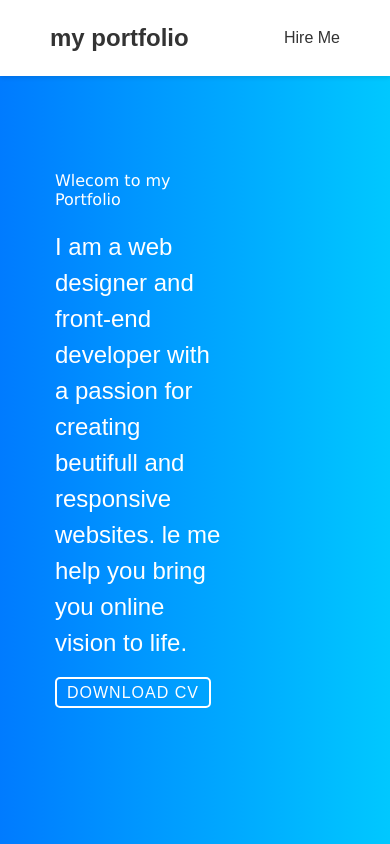
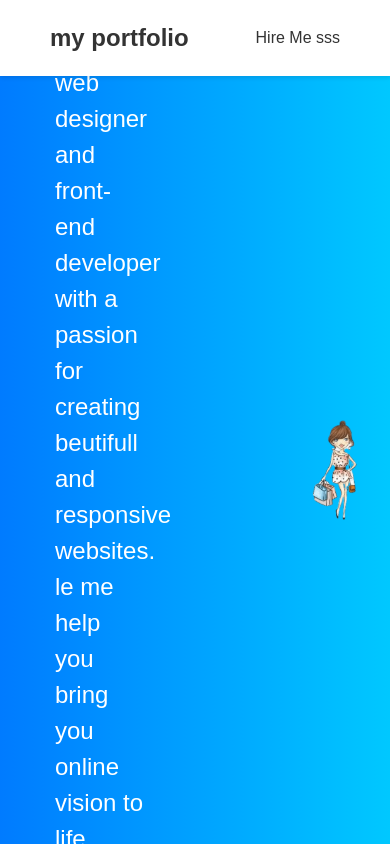
Before and after one commit to Bogsaday/portfolio, a plain HTML site: page index.html in a window 390 px wide. Drawn offline with Linux system fonts and the light colour scheme.

```diff
--- a/index.html
+++ b/index.html
@@ -18,7 +18,7 @@
             </ul>
         </nav>
         <div class="hire-me">
-            Hire Me
+            Hire Me sss
         </div>
     </header>
 
--- a/sytle.css
+++ b/sytle.css
@@ -241,6 +241,6 @@ nav a:hover {
   }
 
   .hero-image img {
-    display: none;
+    display: block;
   }
 }
```
